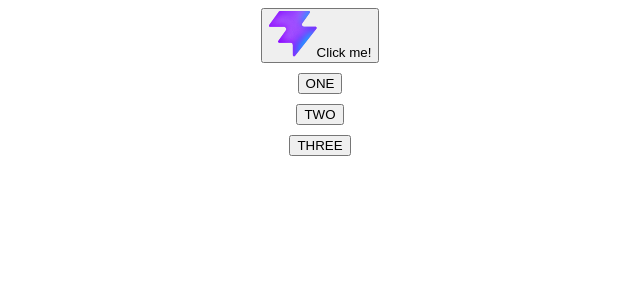
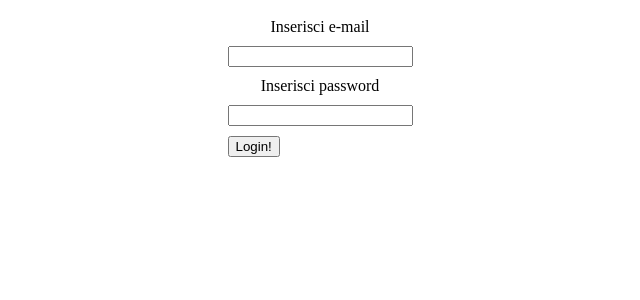
Before and after one commit to RosarioFloridia/React-excercises, a React (Vite) app in the folder my-app/: page / in a window 1280 px wide. Shown: the top 300 px of the page, without its empty margins (320-960 px from the left). Built offline with nearby package versions, Linux system fonts and the light colour scheme.

Commit message:
esercizio Form non controllati

```diff
--- a/my-app/src/App.tsx
+++ b/my-app/src/App.tsx
@@ -1,13 +1,13 @@
-import { MouseClicker, MultiButton } from "./mouseclicker/MouseClicker"
+
 import "./app.css"
+import { UncontrolledForm } from "./uncontrolledform/UncontrolledForm"
 
 function App() {
 
   return (
     <>
     <div>
-      <MouseClicker />
-      <MultiButton />
+      <UncontrolledForm />
     </div>
     </>
   )
--- a/my-app/src/app.css
+++ b/my-app/src/app.css
@@ -4,3 +4,11 @@ div {
     align-items: center;
     gap:10px;
 }
+
+label {
+    margin-top: 10px;
+}
+
+button {
+    margin-top: 10px;
+}
--- /dev/null
+++ b/my-app/src/uncontrolledform/UncontrolledForm.tsx
@@ -0,0 +1,31 @@
+import type { BaseSyntheticEvent } from "react"
+
+
+export function UncontrolledForm() {
+
+    function handleForm(event: BaseSyntheticEvent) {
+        event.preventDefault()
+
+        const formData = new FormData (event.target)
+        const email = formData.get("email")
+        const password = formData.get("password")
+
+        console.log({email, password})
+    }
+
+    return (
+        <form onSubmit={handleForm}>
+            <div >
+                <label htmlFor="email">Inserisci e-mail</label>
+                <input type="email" id="email" name="email"/>
+            </div>
+            <div>
+                <label htmlFor="password">Inserisci password</label>
+                <input type="password" id="password" name="password"/>
+            </div>
+
+
+            <button type="submit">Login!</button>
+        </form>
+    )
+}
```
